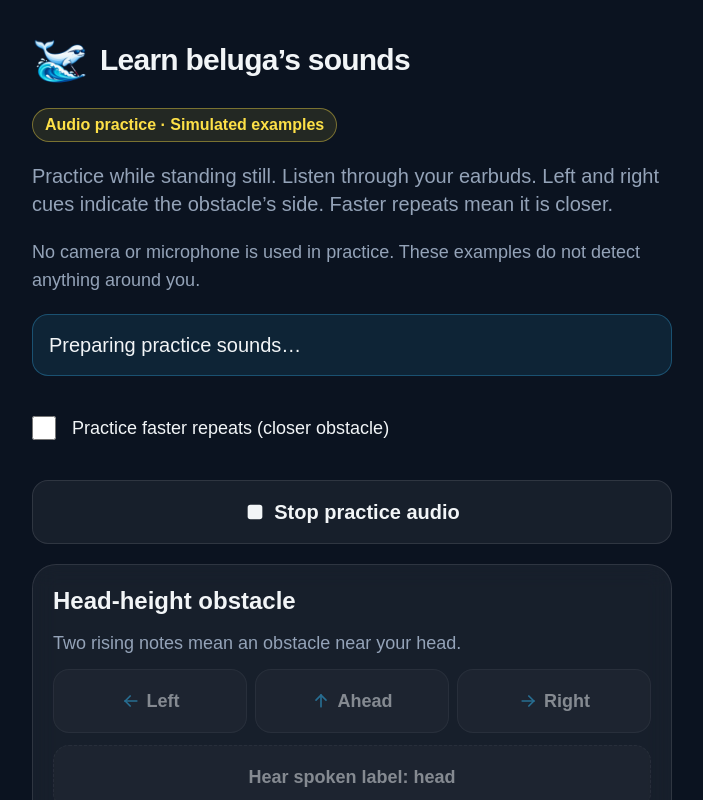
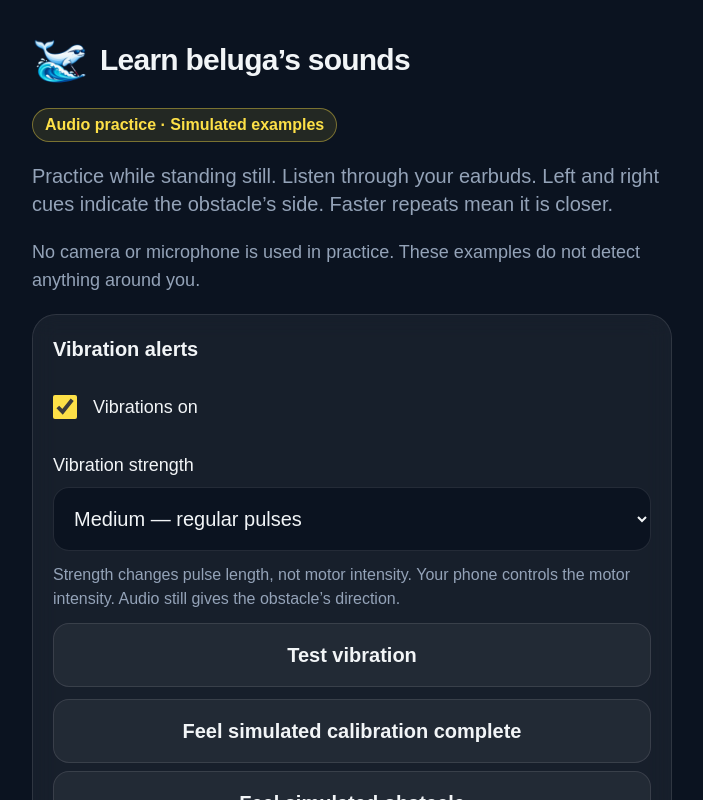
Before and after one commit to JowiAoun/beluga, a Next.js app: page /walk/practice in a window 1280 px wide. Shown: the top 800 px of the page, without its empty margins (288-991 px from the left). Built offline with nearby package versions, Linux system fonts and the light colour scheme; no server answers; a web font is replaced by a local one.

Commit message:
Add persistent vibration controls and practice patterns

```diff
--- a/app/walk/SettingsPanel.tsx
+++ b/app/walk/SettingsPanel.tsx
@@ -7,6 +7,7 @@ import { STATIONS, type StationId } from "@/lib/shared/stations";
 import { cn } from "@/lib/utils";
 import { heightText, stepHeight, VOLUME_RANGE_DB, type Settings } from "./settings";
 import { CHECKBOX, PANEL, SECONDARY, SELECT } from "./styles";
+import VibrationControls from "./VibrationControls";
 
 const TOGGLE = "flex min-h-16 items-center gap-4 text-lg";
 const STEP_BUTTON = cn(SECONDARY, "flex-col gap-1 px-2 py-2 text-lg text-balance");
@@ -36,6 +37,7 @@ export default function SettingsPanel({
         />
       </summary>
       <div className="flex flex-col gap-5 border-t border-line p-5">
+        <VibrationControls settings={settings} onChange={set} />
         <div className="flex flex-col gap-3">
           <p className="text-lg">
             Height:{" "}
--- /dev/null
+++ b/app/walk/VibrationControls.tsx
@@ -0,0 +1,55 @@
+"use client";
+import { useEffect, useState, useSyncExternalStore } from "react";
+import { deviceVibrate, supportsVibration, vibrationPattern, type VibrationSettings, type VibrationStrength } from "@/lib/haptics/engine";
+import { CHECKBOX, SECONDARY, SELECT } from "./styles";
+
+const subscribe = () => () => {};
+const serverSupport = () => null;
+
+export default function VibrationControls({ settings, onChange, practice = false }: {
+  settings: VibrationSettings; onChange: (next: VibrationSettings) => void; practice?: boolean;
+}) {
+  const supported = useSyncExternalStore(subscribe, supportsVibration, serverSupport);
+  const [message, setMessage] = useState("");
+  useEffect(() => {
+    const hidden = () => { if (document.hidden) deviceVibrate(0); };
+    document.addEventListener("visibilitychange", hidden);
+    return () => { deviceVibrate(0); document.removeEventListener("visibilitychange", hidden); };
+  }, []);
+  const change = (patch: Partial<VibrationSettings>) => {
+    deviceVibrate(0);
+    onChange({ ...settings, ...patch });
+    setMessage("");
+  };
+  return <fieldset className="flex flex-col gap-3">
+    <legend className="mb-3 text-xl font-bold">Vibration alerts</legend>
+    <label className="flex min-h-16 items-center gap-4 text-lg">
+      <input type="checkbox" className={CHECKBOX} checked={settings.vibrationOn} disabled={supported !== true}
+        onChange={(event) => change({ vibrationOn: event.target.checked })} />
+      Vibrations {settings.vibrationOn ? "on" : "off"}
+    </label>
+    <label className="flex flex-col gap-2 text-lg">Vibration strength
+      <select className={SELECT} value={settings.vibrationStrength} disabled={!settings.vibrationOn || supported !== true}
+        onChange={(event) => change({ vibrationStrength: event.target.value as VibrationStrength })}>
+        <option value="light">Light — brief pulses</option>
+        <option value="medium">Medium — regular pulses</option>
+        <option value="strong">Strong — longer pulses</option>
+      </select>
+    </label>
+    <p className="text-base text-muted">Strength changes pulse length, not motor intensity. Your phone controls the motor intensity. Audio still gives the obstacle’s direction.</p>
+    {supported === false && <p role="status">Vibration is unavailable in this browser. Audio alerts still work.</p>}
+    <button type="button" className={SECONDARY} disabled={!settings.vibrationOn || supported !== true}
+      onClick={() => setMessage(deviceVibrate(vibrationPattern("obstacle", settings.vibrationStrength))
+        ? "Test requested. If you feel nothing, check your phone’s vibration and Do Not Disturb settings."
+        : "The phone could not start vibration.")}>Test vibration</button>
+    {practice && <div className="grid gap-2">
+      {(["calibrated", "obstacle", "head_height", "drop_off"] as const).map((kind) => <button key={kind} type="button"
+        className={SECONDARY} disabled={!settings.vibrationOn || supported !== true}
+        onClick={() => { const ok = deviceVibrate(vibrationPattern(kind, settings.vibrationStrength)); setMessage(ok ? `Simulated ${kind.replaceAll("_", " ")} vibration.` : "The phone could not start vibration."); }}>
+        Feel simulated {kind === "calibrated" ? "calibration complete" : kind.replaceAll("_", " ")}
+      </button>)}
+      <button type="button" className={SECONDARY} onClick={() => { deviceVibrate(0); setMessage("Practice vibration stopped."); }}>Stop vibration</button>
+    </div>}
+    <p role="status" aria-atomic="true">{message}</p>
+  </fieldset>;
+}
--- a/app/walk/Walk.tsx
+++ b/app/walk/Walk.tsx
@@ -40,6 +40,8 @@ import ReplayPlayer from "./ReplayPlayer";
 import { Reporting } from "./reporting";
 import { DEFAULT_SETTINGS, readSettings, saveSettings, type Settings } from "./settings";
 import SettingsPanel from "./SettingsPanel";
+import VibrationControls from "./VibrationControls";
+import { HapticEngine } from "@/lib/haptics/engine";
 import AskButton from "./AskButton";
 import DebugOverlay, { type DebugView } from "./DebugOverlay";
 import { startHeadsetButton } from "./headset";
@@ -113,6 +115,7 @@ export default function Walk() {
   const sessionRef = useRef<SensingSession | null>(null);
   const audioRef = useRef<AudioContext | null>(null);
   const soundRef = useRef<AudioEngine | null>(null);
+  const hapticsRef = useRef<HapticEngine | null>(null);
   const libraryRef = useRef<RawLibrary | null>(null);
   const cleanupRef = useRef<Array<() => void>>([]);
   const debugRef = useRef(false);
@@ -274,6 +277,7 @@ export default function Walk() {
     const detect = detectRef.current;
     detect?.setEnabled(ready, update.t);
     if (!ready) {
+      hapticsRef.current?.stop();
       engineRef.current?.reset();
       cameraEngineRef.current?.reset();
       soundRef.current?.update([], update);
@@ -299,6 +303,7 @@ export default function Walk() {
       ? withStrip(result.hazards, detect?.stripFor(update) ?? null)
       : result.hazards;
     soundRef.current?.update(heard, update, reporting?.blocked);
+    hapticsRef.current?.update(heard, ready, performance.now());
     const gate = detect?.check(update, result.hazards, latest.fix);
     const session = sessionRef.current;
     if (reporting) {
@@ -323,6 +328,7 @@ export default function Walk() {
 
   // Recorded clips where there is one; the phone's voice for the rest.
   const onCue = useCallback((cue: Cue) => {
+    if (cue === "calibrated") hapticsRef.current?.calibrated(performance.now());
     if (soundRef.current && isClipId(cue)) soundRef.current.say([cue]);
     else speakLocalText(LINES[cue]);
   }, []);
@@ -387,6 +393,15 @@ export default function Walk() {
     sound.setVolume(settingsRef.current.volumeDb);
     sound.setAliveTick(settingsRef.current.aliveTick);
     soundRef.current = sound;
+    const haptics = new HapticEngine(settingsRef.current);
+    hapticsRef.current = haptics;
+    const stopHapticsWhenHidden = () => { if (document.hidden) haptics.stop(); };
+    document.addEventListener("visibilitychange", stopHapticsWhenHidden);
+    cleanupRef.current.push(() => {
+      haptics.stop();
+      if (hapticsRef.current === haptics) hapticsRef.current = null;
+      document.removeEventListener("visibilitychange", stopHapticsWhenHidden);
+    });
     // Tones play until the library is decoded, a moment later.
     const raw = libraryRef.current;
     if (raw) void decodeLibrary(ctx, raw).then((library) => sound.useLibrary(library));
@@ -513,6 +528,7 @@ export default function Walk() {
   };
 
   const changeSettings = (next: Settings) => {
+    hapticsRef.current?.configure(next);
     settingsRef.current = next;
     setSettings(next);
     saveSettings(next);
@@ -627,7 +643,11 @@ export default function Walk() {
             getAudio={() => audioRef.current} getEngine={() => soundRef.current}
             getFov={() => latestRef.current.update?.fov.horizontal}
           />}
-          <StopButton onStop={() => sessionRef.current?.stop()} />
+          <details className="rounded-lg bg-black/90 p-4 text-white">
+            <summary className="min-h-16 cursor-pointer text-xl font-semibold">Vibration settings</summary>
+            <VibrationControls settings={settings ?? DEFAULT_SETTINGS} onChange={(next) => changeSettings({ ...settingsRef.current, ...next })} />
+          </details>
+          <StopButton onStop={() => { hapticsRef.current?.stop(); sessionRef.current?.stop(); }} />
         </main>
       ) : (
         <main className="mx-auto flex w-full max-w-xl flex-col gap-5 px-4 pt-10 pb-16">
--- a/app/walk/practice/Practice.tsx
+++ b/app/walk/practice/Practice.tsx
@@ -10,6 +10,9 @@ import { BelugaMark } from "@/components/brand/Logo";
 import { cn } from "@/lib/utils";
 import { CHECKBOX, LINK_ROW, PANEL, SECONDARY } from "../styles";
 import { speakLocalText } from "../voice";
+import VibrationControls from "../VibrationControls";
+import { DEFAULT_SETTINGS, readSettings, saveSettings } from "../settings";
+import { deviceVibrate } from "@/lib/haptics/engine";
 
 const LESSONS: { title: string; sound: SoundId; word?: ClipId; explanation: string }[] = [
   { title: "Head-height obstacle", sound: "head_chime", word: "head", explanation: "Two rising notes mean an obstacle near your head." },
@@ -33,8 +36,10 @@ export default function Practice() {
   const [loaded, setLoaded] = useState(false);
   const [message, setMessage] = useState("Preparing practice sounds…");
   const [fast, setFast] = useState(false);
+  const [settings, setSettings] = useState(DEFAULT_SETTINGS);
 
   const stop = () => {
+    deviceVibrate(0);
     token.current++;
     timers.current.forEach(clearTimeout); timers.current = [];
     engine.current?.stop(); engine.current = null;
@@ -42,6 +47,7 @@ export default function Practice() {
   };
   useEffect(() => {
     let active = true;
+    queueMicrotask(() => { if (active) setSettings(readSettings()); });
     void fetchLibrary().then((library) => {
       if (!active) return;
       raw.current = library; setLoaded(true);
@@ -78,6 +84,12 @@ export default function Practice() {
     <p className="self-start rounded-full border border-accent/40 bg-accent/10 px-3 py-1 text-base font-semibold text-accent">Audio practice · Simulated examples</p>
     <p className="text-xl text-muted">Practice while standing still. Listen through your earbuds. Left and right cues indicate the obstacle’s side. Faster repeats mean it is closer.</p>
     <p className="text-lg text-muted">No camera or microphone is used in practice. These examples do not detect anything around you.</p>
+    <section className={PANEL}>
+      <VibrationControls practice settings={settings} onChange={(next) => {
+        const updated = { ...readSettings(), ...next };
+        setSettings(updated); saveSettings(updated);
+      }} />
+    </section>
     <p role="status" aria-atomic="true" className="rounded-2xl border border-sonar/30 bg-sonar/10 p-4 text-xl text-foreground">{message}</p>
     <label className="flex min-h-16 items-center gap-4 text-lg"><input type="checkbox" checked={fast} onChange={(event) => setFast(event.target.checked)} className={CHECKBOX} />Practice faster repeats (closer obstacle)</label>
     <button type="button" onClick={() => { stop(); setMessage("Practice audio stopped."); }} className={SECONDARY}><IconPlayerStopFilled aria-hidden size={22} />Stop practice audio</button>
--- a/app/walk/settings.ts
+++ b/app/walk/settings.ts
@@ -3,8 +3,9 @@
 
 import { STATIONS, type StationId } from "@/lib/shared/stations";
 import { USER } from "@/lib/shared/params";
+import type { VibrationSettings } from "@/lib/haptics/engine";
 
-export interface Settings {
+export interface Settings extends VibrationSettings {
   // Sets the head-height top: height + 0.1 m. Changed in 5 cm steps.
   heightM: number;
   // Where events go when there is no good location fix (underground, indoors).
@@ -25,6 +26,8 @@ export interface Settings {
 }
 
 export const DEFAULT_SETTINGS: Settings = {
+  vibrationOn: true,
+  vibrationStrength: "medium",
   heightM: USER.defaultHeightM,
   station: "street",
   reportedSound: true,
@@ -55,6 +58,9 @@ export function readSettings(): Settings {
   }
   const stations = new Set<string>(STATIONS.map((s) => s.id));
   return {
+    vibrationOn: typeof saved.vibrationOn === "boolean" ? saved.vibrationOn : DEFAULT_SETTINGS.vibrationOn,
+    vibrationStrength: saved.vibrationStrength === "light" || saved.vibrationStrength === "strong"
+      ? saved.vibrationStrength : "medium",
     heightM:
       typeof saved.heightM === "number"
         ? clamp(Math.round(saved.heightM / USER.heightStepM) * USER.heightStepM, HEIGHT_RANGE_M.min, HEIGHT_RANGE_M.max)
```
Also changed, not shown: 1 other file (tests, documents, lock files or other folders).
